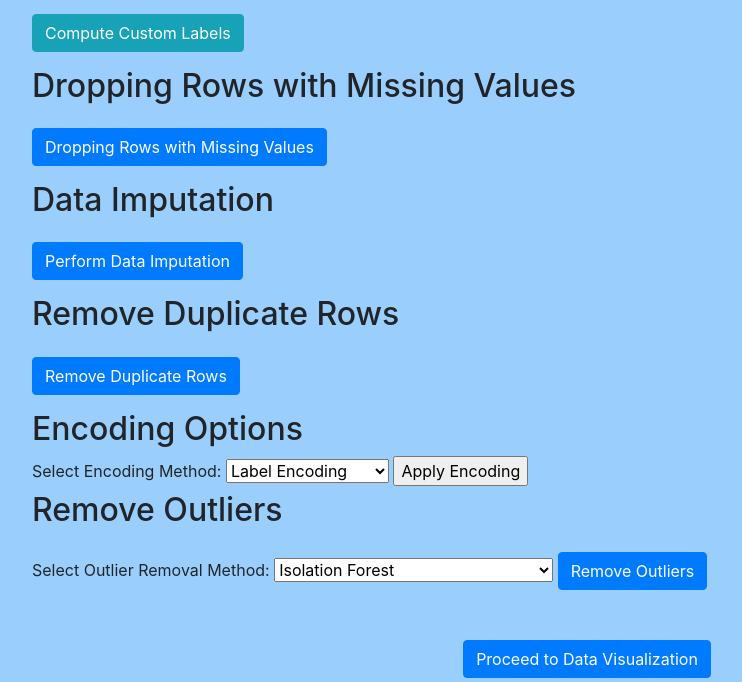
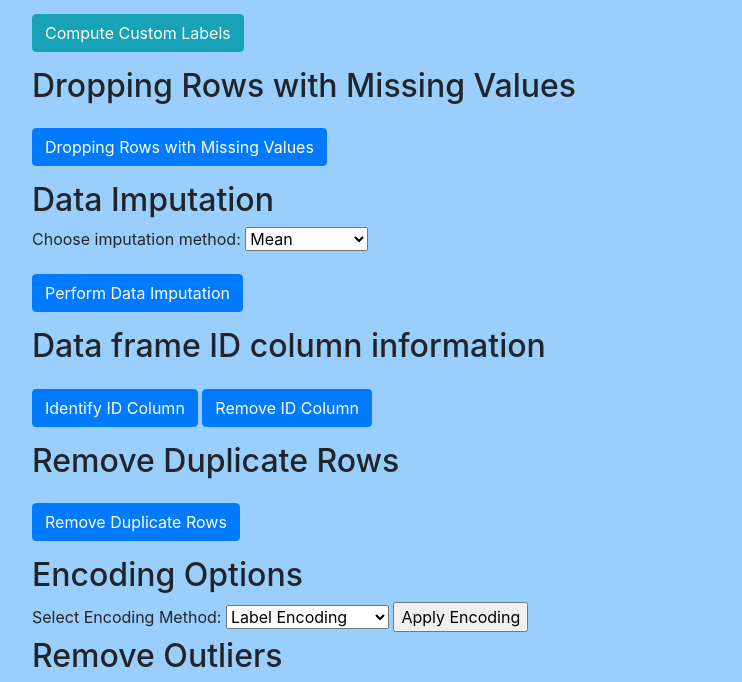
Before and after one commit to anandr07/EzFlow.ai, a Flask app: page / in a window 1280 px wide. Shown: the part 374-1056 px from the top of the page, without its empty margins (53-795 px from the left). Run offline with Flask 3, Linux system fonts and the light colour scheme; some libraries are stand-ins or nearby versions.

Commit message:
Data Imputation and ID column
Done Data imputation and ID column drop

```diff
--- a/app/controllers/data_processing_controller.py
+++ b/app/controllers/data_processing_controller.py
@@ -15,7 +15,7 @@ from sklearn.preprocessing import LabelEncoder, OneHotEncoder
 from flask import render_template, request, redirect, url_for
 from app import app
 from app.services.data_processing_service import drop_selected_columns, process_uploaded_file, col_labelling,correct_category_dtype
-from app.services.data_processing_service import perform_imputation, dropping_rows_with_missing_value, manual_col_labelling
+from app.services.data_processing_service import perform_imputation, dropping_rows_with_missing_value, manual_col_labelling,find_id_column,process_dataframe_remove_id
 
 # Here the data is being declared globally
 cleaned_data=None
@@ -27,7 +27,7 @@ def homepage():
 
 @app.route('/')
 def index():
-    return render_template('index.html', data_head=None,data_impute=None,imputation_attempted=False)  # Pass data_head and data_impute as None initially The imputation_attempted should be False as we dont want to display any thing from the data_imputation button if its not clicked
+    return render_template('index.html', data_head=None,data_impute=None,imputation_attempted=False,atm=False)  # Pass data_head and data_impute as None initially The imputation_attempted should be False as we dont want to display any thing from the data_imputation button if its not clicked
 
 
 @app.route('/upload', methods=['POST'])
@@ -113,21 +113,39 @@ def dropping_rows_missing_values():
         return render_template('index.html', error_message=f"An error occured while dropping rows with missing values: {e}", dropping_rows_attempted=dropping_rows_attempted)
 
 
-@app.route('/data_impuation', methods=['POST'])
+@app.route('/data_imputation', methods=['POST'])
 def imputation():
-    global cleaned_data #Here the data is being called from the global scope
+    global cleaned_data  # Here the data is being called from the global scope
     imputation_attempted = True
 
+    # Extract the imputation method from the form data
+    impute_method = request.form.get('impute_method', 'mean')  # Default to 'mean' if not specified
+
     try:
-        imputed_data_df = perform_imputation(cleaned_data)
+        imputed_data_df = perform_imputation(cleaned_data, impute_method)
         print(f"Imputed Data: \n{imputed_data_df.head()}")
 
         # Render the result
-        return render_template('index.html', data_head=imputed_data_df.to_html(), imputation_attempted=imputation_attempted) # Here the imputed data is outputted in the webpage
+        return render_template('index.html', imputed_data_df=imputed_data_df.to_html(), imputation_attempted=imputation_attempted)
 
     except Exception as e:
         return render_template('index.html', error_message=f"An error occurred during imputation: {e}", imputation_attempted=imputation_attempted)
 
+@app.route('/identify_id_column', methods=['POST'])
+def identify_id_column():
+    atm=True
+    global cleaned_data
+    id_column = find_id_column(cleaned_data)
+    if id_column is None:
+            return render_template('index.html', error_message='No Id Column',id_col=None,atm=True)
+    else:
+        return render_template('index.html', error_message="Id column is there",id_col=id_column.to_html(),atm=True)
+
+@app.route('/remove_id_column', methods=['POST'])
+def remove_id_column():
+    global cleaned_data
+    data = process_dataframe_remove_id(cleaned_data, drop_id=True)
+    return render_template('index.html', data_id=data.to_html())
 
 @app.route('/drop_columns', methods=['POST'])
 def drop_columns():
@@ -144,6 +162,7 @@ def drop_columns():
         return render_template('confirm_drop.html', columns_to_drop=columns_to_drop)
 
     return redirect(url_for('index'))
+
 
 @app.route('/dropped_columns', methods=['POST'])
 def confirm_drop():
--- a/app/services/data_processing_service.py
+++ b/app/services/data_processing_service.py
@@ -82,19 +82,77 @@ def dropping_rows_with_missing_value(file):
         return None
 
 
-def perform_imputation(file):
+def perform_imputation(file, fill_method='mean'):
+    global col_labels
     try:
-        print(col_labels)
-        df=file
+        df = file
+
+        label_source = col_labels
         for col in df.columns:
-            if df[col].dtype == 'float64' or df[col].dtype == 'int64':
-                df[col].fillna(df[col].mean(), inplace=True)
+            # Determine column type using the chosen label source
+            col_type = label_source.get(col, None)
+
+            # Apply imputation based on the determined column type and specified fill_method
+            if col_type == 'continuous':
+                # If column type is object, try converting to float
+                if df[col].dtype == 'object':
+                    try:
+                        df[col] = df[col].astype(float)
+                    except ValueError:
+                        print(f"Warning: Could not convert column '{col}' to float, skipping imputation.")
+                        continue  # Skip this column if conversion fails
+
+                # Now apply the chosen fill method
+                if fill_method == 'mean':
+                    df[col].fillna(df[col].mean(), inplace=True)
+                elif fill_method == 'median':
+                    df[col].fillna(df[col].median(), inplace=True)
+                elif fill_method == 'mode':
+                    df[col].fillna(df[col].mode()[0], inplace=True)
+                elif fill_method=='foward_fill':
+                    df[col].fillna(method='ffill', inplace=True)
+                elif fill_method == 'backward_fill':
+                    df[col].fillna(method='bfill', inplace=True)
+                else:
+                    print(f"Invalid fill method for numerical column '{col}', skipping imputation.")
+            elif col_type == 'categorical':
+                if fill_method=='foward_fill':
+                    df[col].fillna(method='ffill', inplace=True)
+                elif fill_method == 'backward_fill':
+                    df[col].fillna(method='bfill', inplace=True)
+                else:
+                # For categorical columns, replace missing values with the mode
+                    df[col].fillna(df[col].mode()[0], inplace=True)
             else:
-                df[col].fillna('Missing', inplace=True)
+                # If column type is not determined, handle according to your policy
+                print(f"Warning: Column '{col}' type not determined, skipping imputation.")
+
         return df.head()
     except Exception as e:
-        print(f"No file {e}")
+        print(f"Error during imputation: {e}")
         return None
+ # Function to find ID column
+def find_id_column(df):
+    for col in df.columns:
+        if df[col].is_unique and 'id' in col.lower():
+            return pd.DataFrame(df[col]).head()
+    return None
+
+# Function to process DataFrame and optionally remove ID column
+def process_dataframe_remove_id(df, drop_id=False):
+    id_column = find_id_column(df)
+    if id_column is None:
+        print("No Id columns found")
+        return df.head()
+    id_column1=id_column.columns[0]
+    if id_column1 and drop_id:
+        df = df.drop(columns=id_column1)
+        print(f"Dropped ID column: {id_column1}")
+    elif id_column1:
+        print(f"ID column identified but not dropped: {id_column1}")
+    else:
+        print("No ID column found.")
+    return df.head()
 
 
 def drop_selected_columns(df, columns_to_drop):
--- a/app/templates/index.html
+++ b/app/templates/index.html
@@ -59,6 +59,14 @@
             {% endif %}
         {% endif %}
 
+        {% if imputation_attempted %}
+            {% if imputed_data_df %}
+                <h2>Head of the Dataset</h2>
+                {{ imputed_data_df | safe }}
+            {% else %}
+                <p>No data available or imputation not yet performed.</p>
+            {% endif %}
+        {% endif %}
         <form action="{{ url_for('drop_columns') }}" method="post">
             <label for="drop_columns">Do you want to drop columns?</label>
             <select id="drop_columns" name="drop_columns" onchange="toggleDropdown()" class="form-control">
@@ -145,11 +153,42 @@
         {% endif %}
 
         <h2 class="text-left">Data Imputation</h2>
+
+        <label for="impute_method">Choose imputation method:</label>
+        <select name="impute_method" id="impute_method" class="blue-dropdown">
+            <option value="mean">Mean</option>
+            <option value="median">Median</option>
+            <option value="mode">Mode</option>
+            <option value="foward_fill">Forward Fill</option>
+            <option value="backward_fill">Backward Fill</option>
+        </select>
         <form action="{{ url_for('imputation') }}" method="post">
             <input type="hidden" name="data" value="{{ imputed_data_df }}">
             <button type="submit" class="btn btn-primary">Perform Data Imputation</button>
         </form>
 
+
+
+        <h2 class="text-left">Data frame ID column information</h2>
+
+            <!-- Button to identify ID column -->
+        <form action="/identify_id_column" method="post" style="display: inline-block;">
+                <button type="submit" class="btn btn-primary">Identify ID Column</button>
+        </form>
+        <form action="/remove_id_column" method="post" style="display: inline-block;">
+                <button type="submit" class="btn btn-primary">Remove ID Column</button>
+        </form>
+
+        {% if atm %}
+            {% if id_col %}
+                {{ id_col|safe }}
+            {% else %}
+                <p> No Id column </p>
+            {% endif %}
+        {% endif %}
+        {% if data_id %}
+            {{ data_id|safe }}
+        {% endif %}
         <!-- Remove Duplicate Rows Section -->
         <h2 class="text-left">Remove Duplicate Rows</h2>
         <form action="{{ url_for('remove_duplicate_rows') }}" method="post">
```
